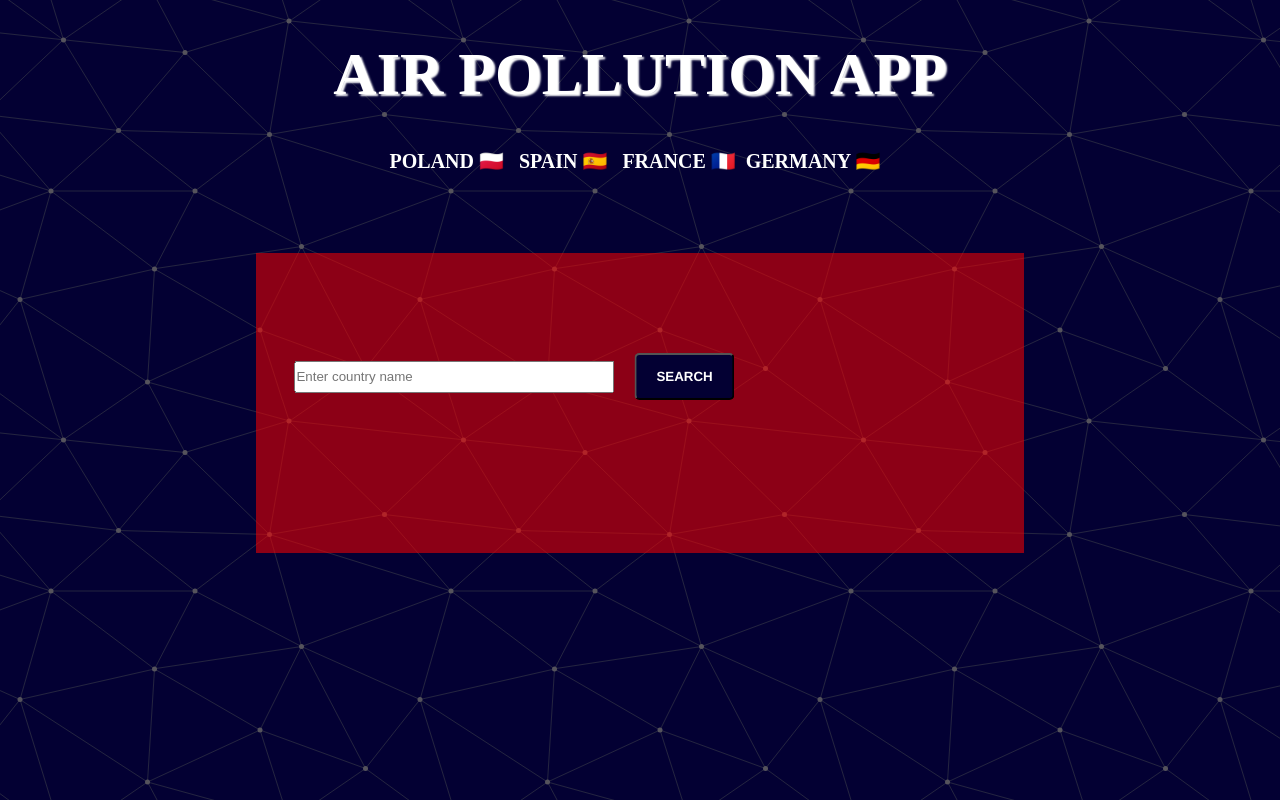
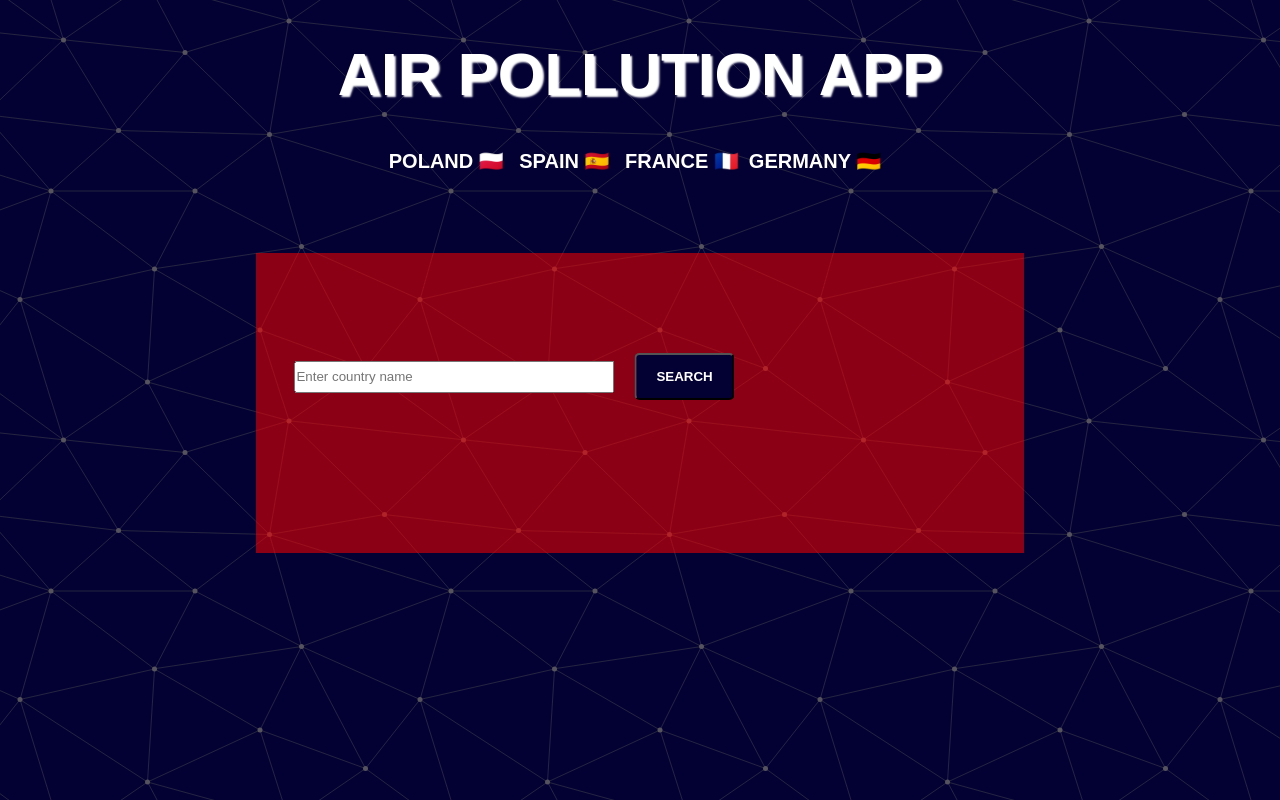
Before and after one commit to LagiewkaMarta/air-pollution-react-app, a React (Create React App) app: page / in a window 1280 px wide. Built offline with nearby package versions, Linux system fonts and the light colour scheme.

Commit message:
REFACTOR styles

```diff
--- a/src/Components/Autocomplete/AutocompleteInput.js
+++ b/src/Components/Autocomplete/AutocompleteInput.js
@@ -114,7 +114,6 @@ const Autocomplete = styled.div`
 				font-weight: bold;
 				background-color: #030033;
 				color: white;
-				font-family: 'Helvetica', 'Arial', sans-serif;
 				transition: all 0.6s;
 				&:hover {
 					background-color: white;
--- a/src/GlobalStyles/GlobalStyles.js
+++ b/src/GlobalStyles/GlobalStyles.js
@@ -8,8 +8,7 @@ const GlobalStyle = createGlobalStyle`
 }
 body {
     min-height: 100vh;
-    background: #43C6AC;
-    background: linear-gradient(to right, #191654, #43C6AC);
+    font-family: Arial, Helvetica, sans-serif;
 }
 `;
 
```
